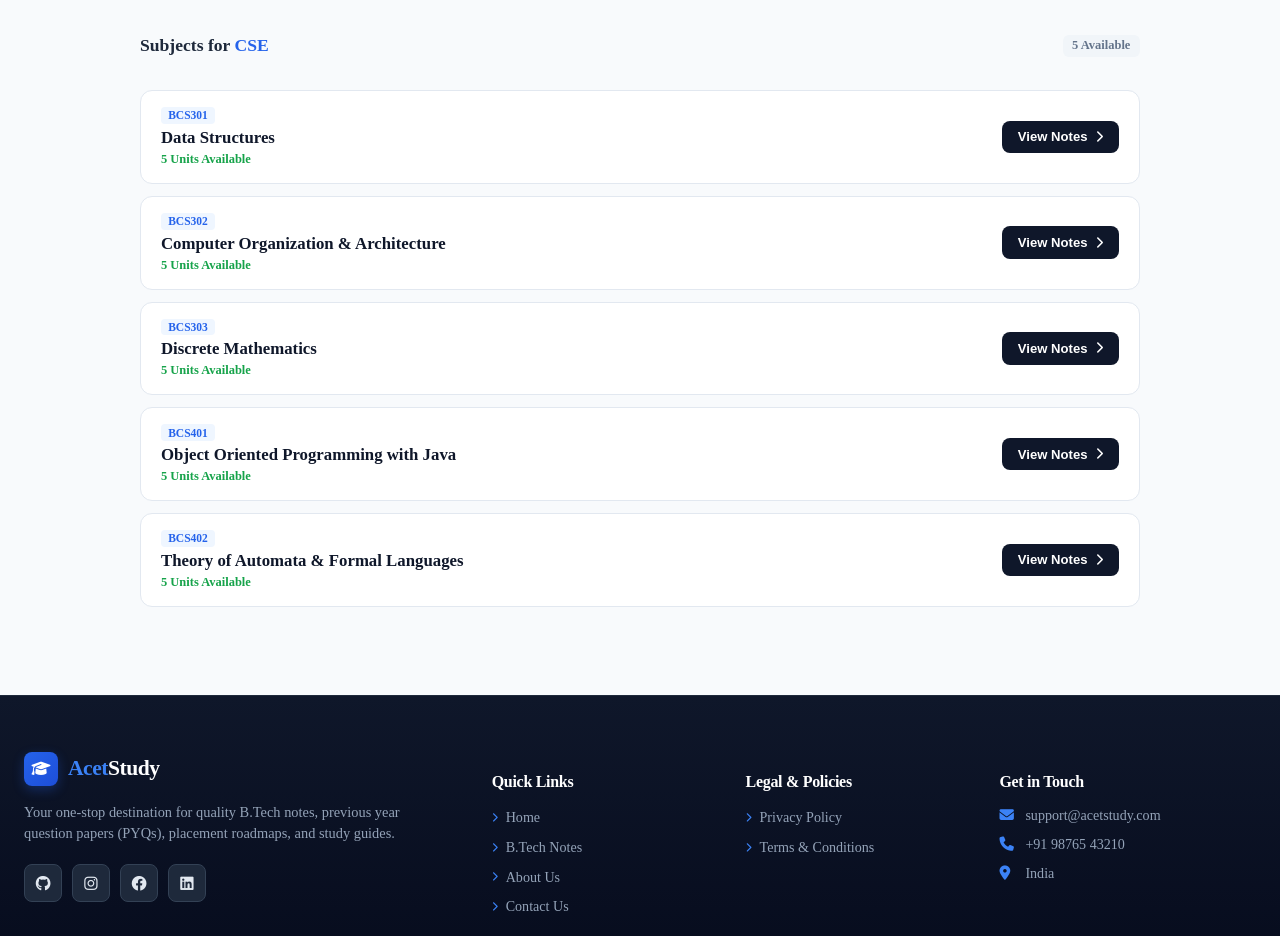
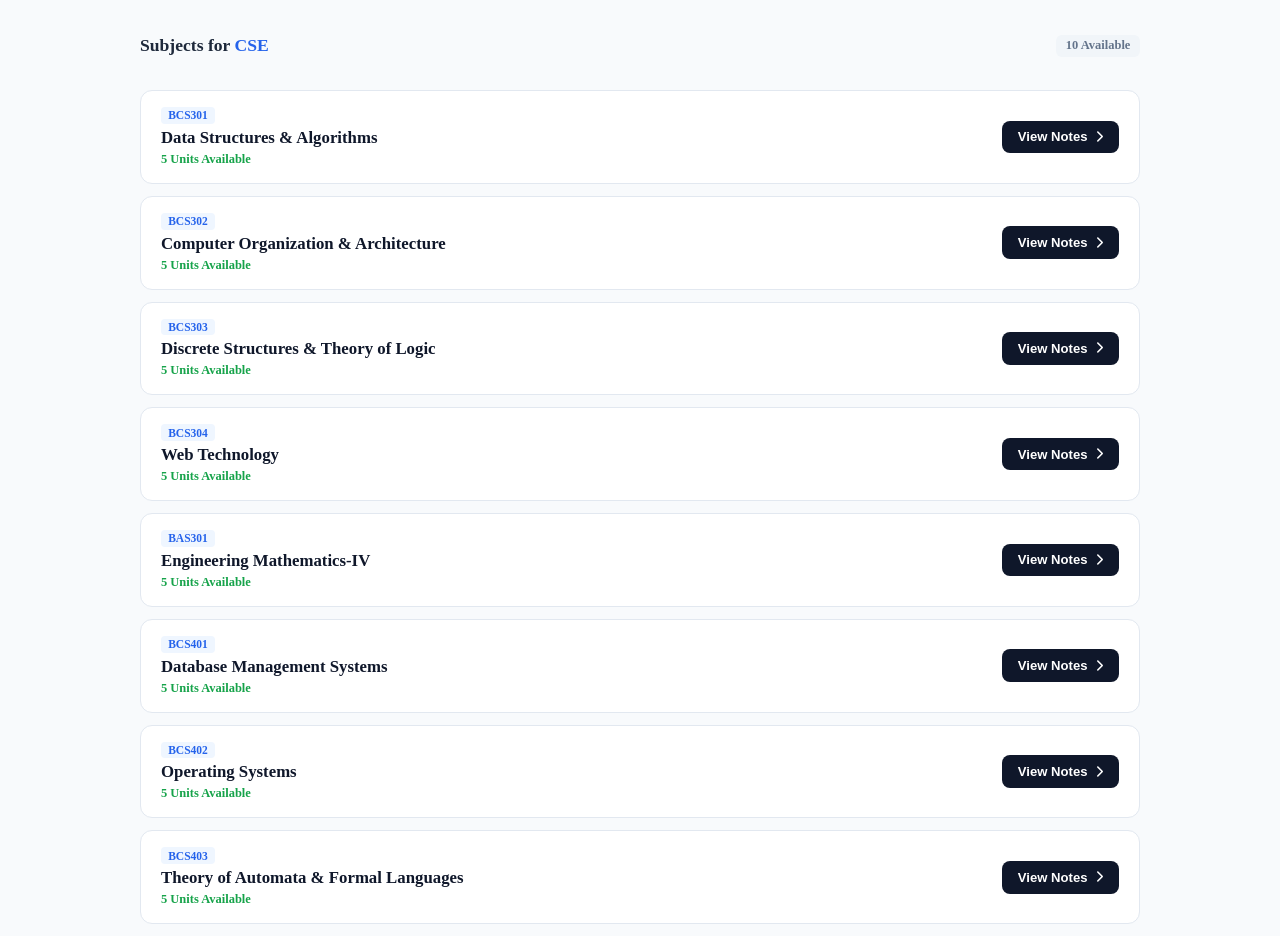
Before and after one commit to nggopal1920/AcetNotes, a React (Vite) app: page /btech/2nd-year in a window 1280 px wide. Shown: the part 420-1356 px from the top of the page. Built offline with nearby package versions, Linux system fonts and the light colour scheme.

Commit message:
Update SecondYearB.tech.jsx

```diff
--- a/src/B.techYearPages/SecondYearB.tech.jsx
+++ b/src/B.techYearPages/SecondYearB.tech.jsx
@@ -8,14 +8,19 @@ const SecondYearBTech = () => {
 
   const branches = ['CSE', 'IT', 'ECE', 'ME', 'CE'];
 
-  // 2nd Year Branch-wise Subjects
+  // 2nd Year Branch-wise Subjects (CSE updated with 10 core subjects)
   const subjectsData = {
     CSE: [
-      { id: 'dsa', title: 'Data Structures', code: 'BCS301', unitsCount: 5 },
-      { id: 'coa', title: 'Computer Organization & Architecture', code: 'BCS302', unitsCount: 5 },
-      { id: 'discrete-maths', title: 'Discrete Mathematics', code: 'BCS303', unitsCount: 5 },
-      { id: 'oops-java', title: 'Object Oriented Programming with Java', code: 'BCS401', unitsCount: 5 },
-      { id: 'tafl', title: 'Theory of Automata & Formal Languages', code: 'BCS402', unitsCount: 5 },
+      { id: 'dsa', title: 'Data Structures & Algorithms', code: 'BCS301', unitsCount: 5 },
+      { id: 'co', title: 'Computer Organization & Architecture', code: 'BCS302', unitsCount: 5 },
+      { id: 'dstl', title: 'Discrete Structures & Theory of Logic', code: 'BCS303', unitsCount: 5 },
+      { id: 'web-tech', title: 'Web Technology', code: 'BCS304', unitsCount: 5 },
+      { id: 'maths-4', title: 'Engineering Mathematics-IV', code: 'BAS301', unitsCount: 5 },
+      { id: 'dbms', title: 'Database Management Systems', code: 'BCS401', unitsCount: 5 },
+      { id: 'ost', title: 'Operating Systems', code: 'BCS402', unitsCount: 5 },
+      { id: 'tafl', title: 'Theory of Automata & Formal Languages', code: 'BCS403', unitsCount: 5 },
+      { id: 'oop', title: 'Object Oriented Programming using Java', code: 'BCS404', unitsCount: 5 },
+      { id: 'python-prog', title: 'Python Programming', code: 'BCS405', unitsCount: 5 },
     ],
     IT: [
       { id: 'dsa', title: 'Data Structures', code: 'BIT301', unitsCount: 5 },
```
